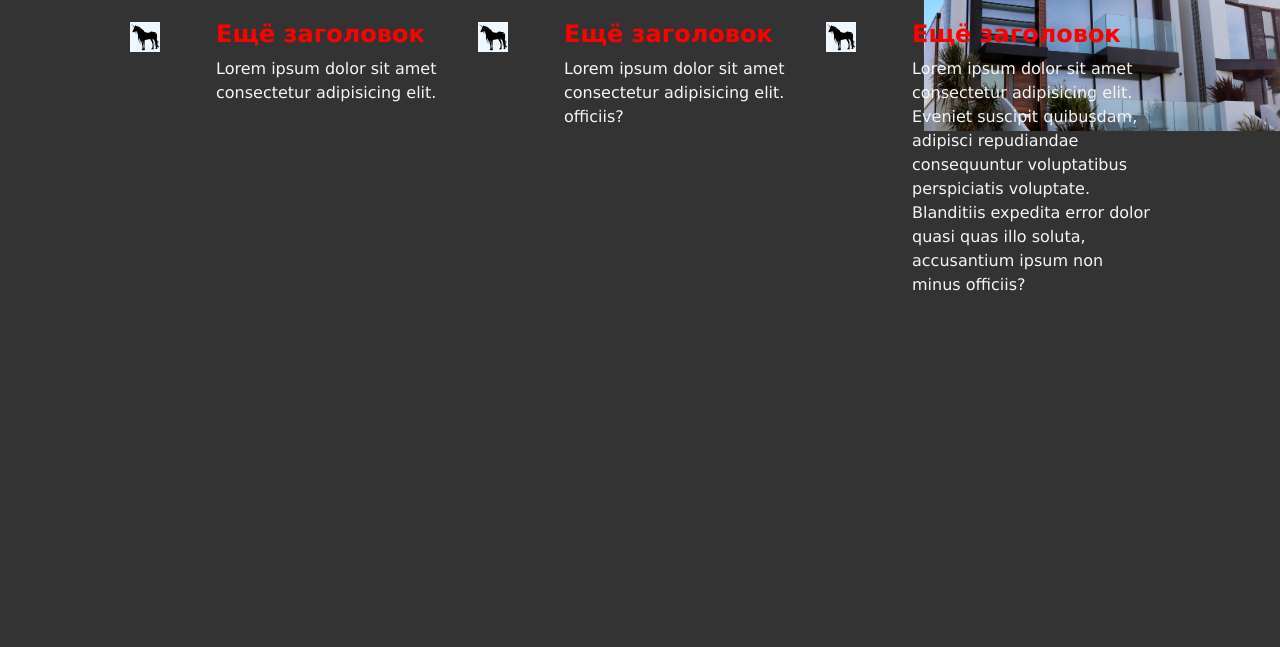
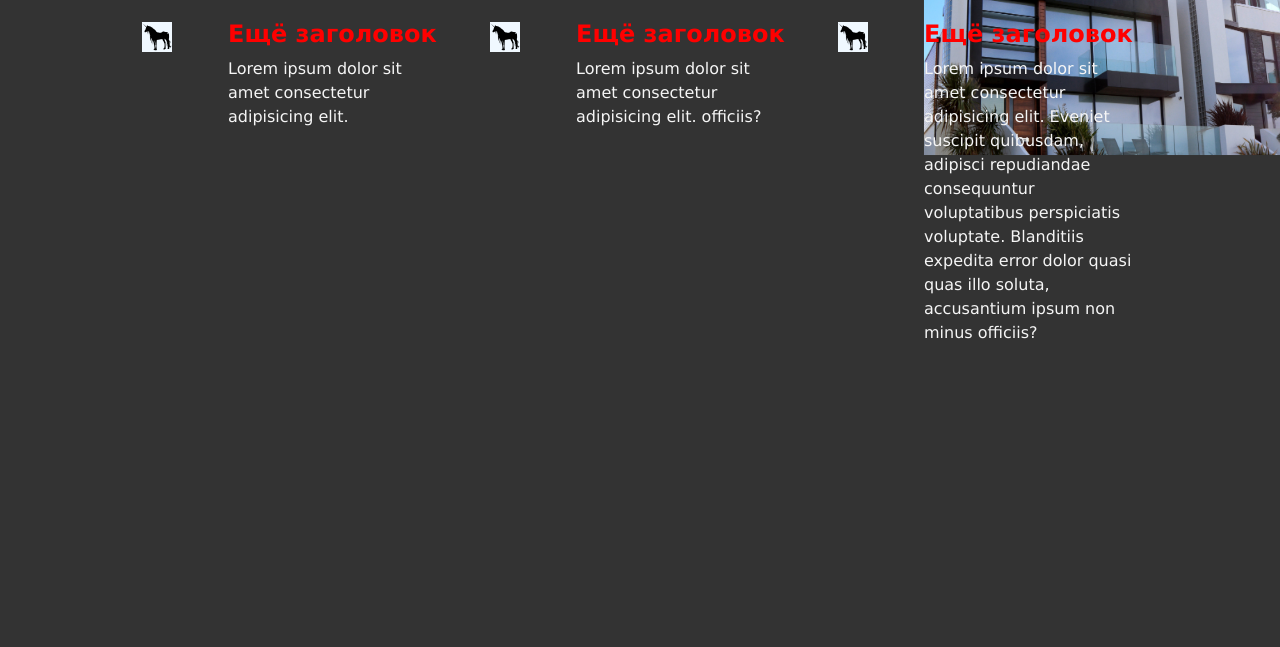
Before and after one commit to Bach1685/layoutUnits, a plain HTML site: page index.html in a window 1280 px wide. Shown: the part 153-800 px from the top of the page. Drawn offline with Linux system fonts and the light colour scheme.

Commit message:
grid instead of flex

```diff
--- a/style.css
+++ b/style.css
@@ -197,10 +197,16 @@ h6 {
   line-height: 1.5;
 }
 .example__items {
-  display: flex;
+  /* display: flex;
   flex-wrap: wrap;
   row-gap: 24px;
-  margin: 0 -12px;
+  margin: 0 -12px; */
+  display: grid;
+  /* переводим в rem
+  делим нужный размер (290px)
+  на 16 (размер шрифта по умолчанию)*/
+  grid-template-columns: repeat(auto-fit, minmax(18.125rem, 1fr));
+  gap: 24px;
 }
 .example__item {
   padding: 0 12px;
```
